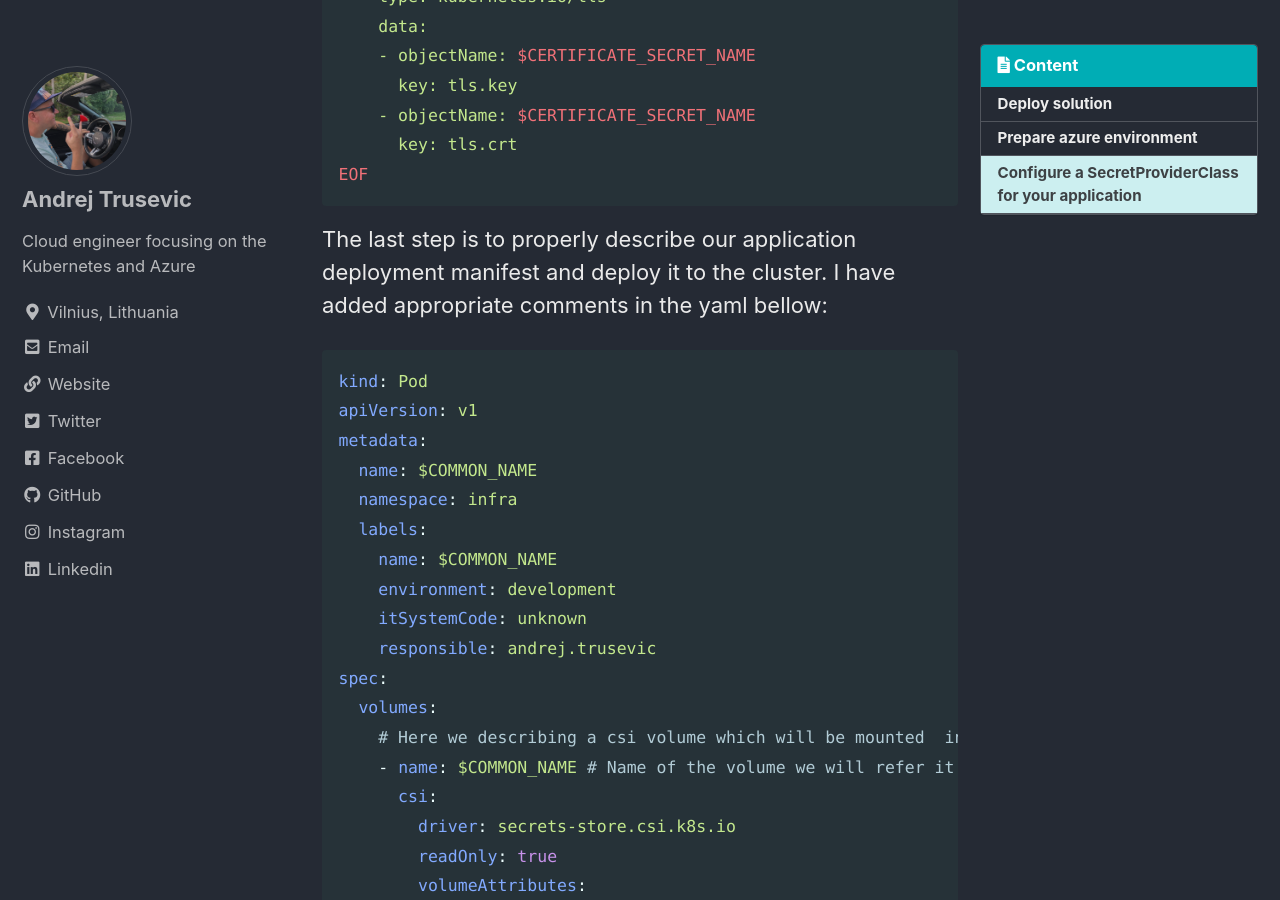
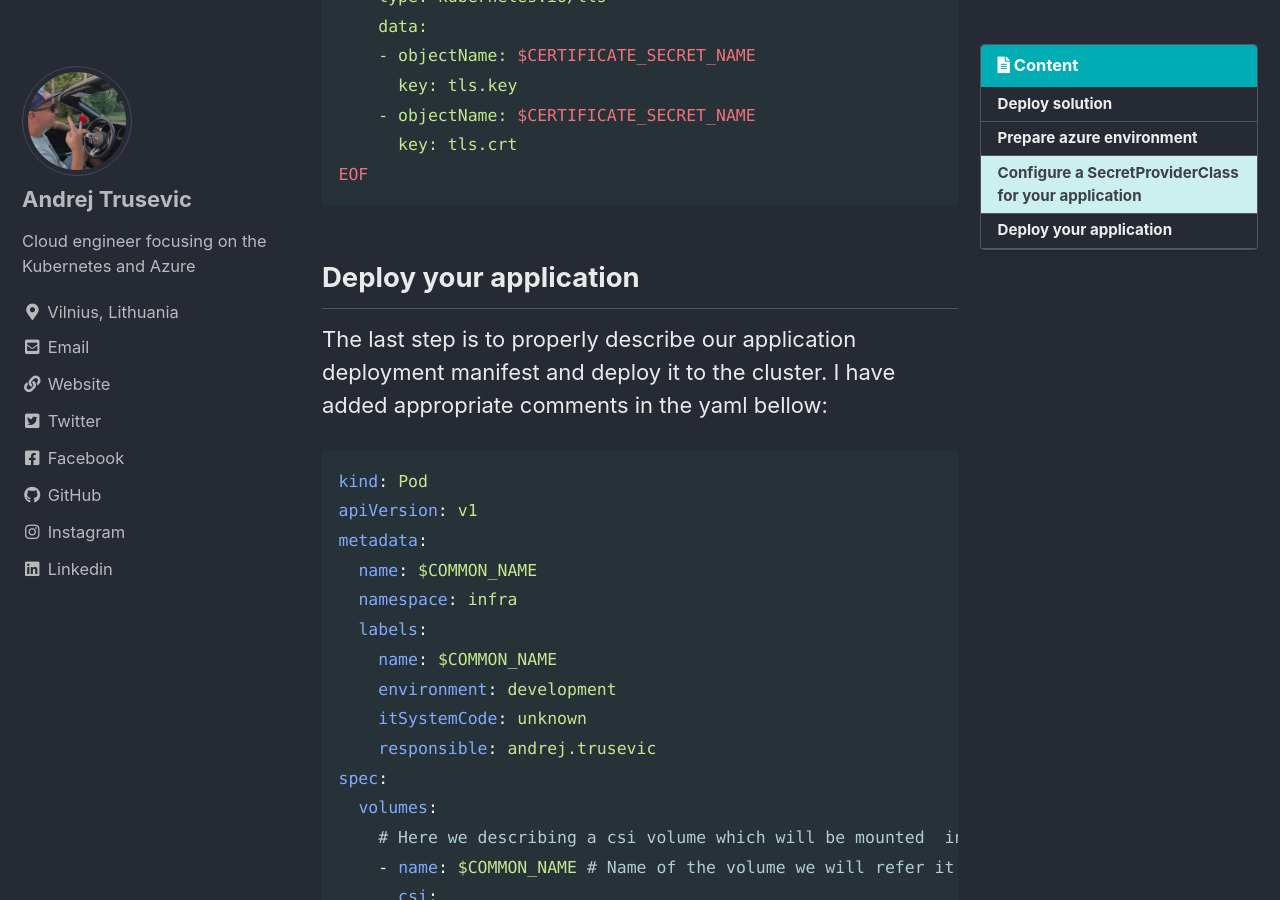
Before and after one commit to andriktr/andriktr.github.io, a Jekyll site: the page built from _posts/2021-04-04-Part-5-AKS.md, in a window 1280 px wide and 900 px high, scrolled down 9882 px. Built offline with Jekyll 4.4.1, drawn with Linux system fonts in a browser that asks for light colours; cached includes are drawn as plain includes; comment, search, counter and statistics services are not loaded.

Commit message:
small fixes

````diff
--- a/_posts/2021-04-04-Part-5-AKS.md
+++ b/_posts/2021-04-04-Part-5-AKS.md
@@ -264,6 +264,8 @@ spec:
 EOF
 ```
 
+## Deploy your application
+
 The last step is to properly describe our application deployment manifest and deploy it to the cluster. I have added appropriate comments in the yaml bellow:
 
 ```yaml
````
